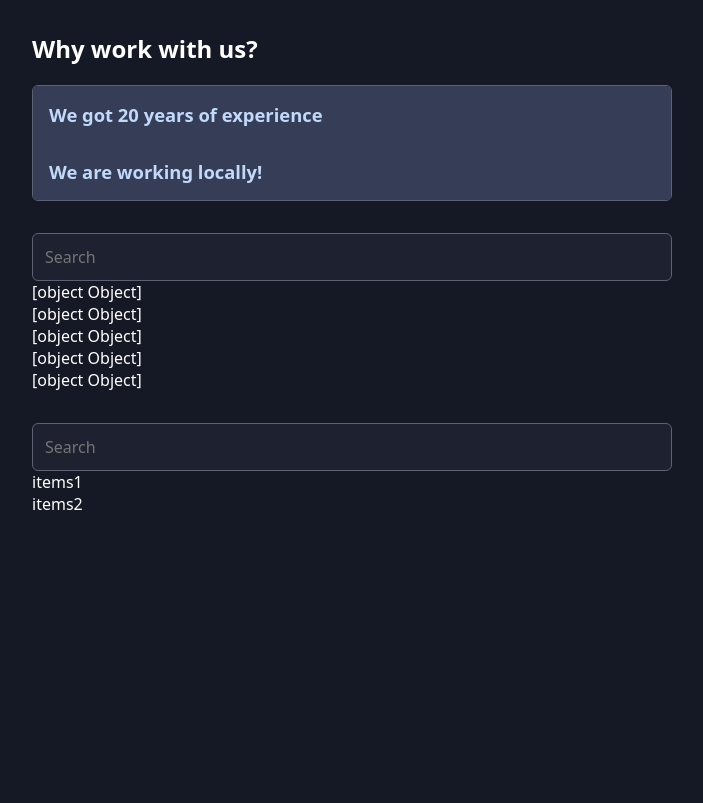
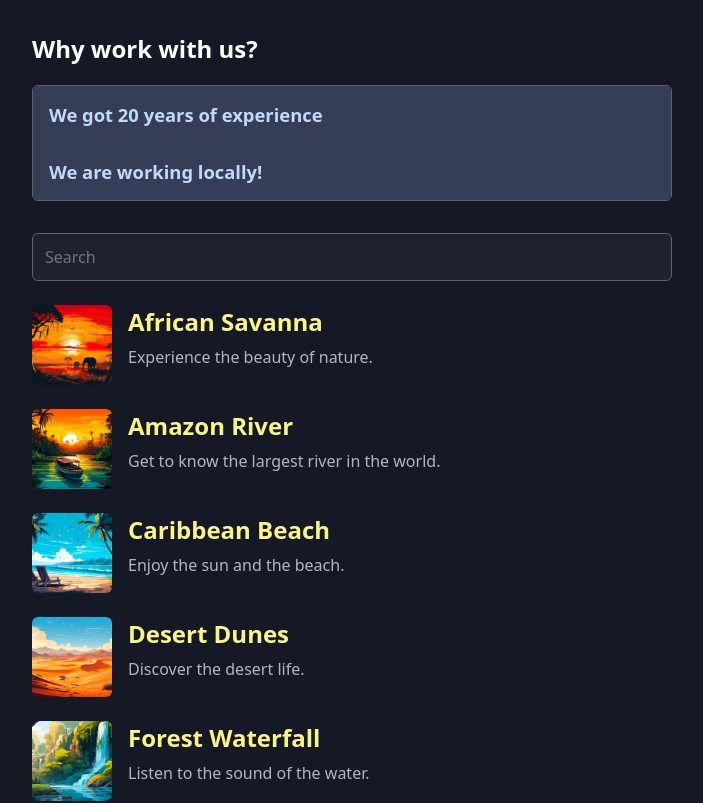
Before and after one commit to iffi47/react-compundCompnents, a React (Vite) app: page / in a window 1280 px wide. Shown: the top 803 px of the page, without its empty margins (288-991 px from the left). Built offline with nearby package versions, Linux system fonts and the light colour scheme.

Commit message:
Add Place component and update SearchableList to render items with Place; refactor App structure

```diff
--- a/src/App.jsx
+++ b/src/App.jsx
@@ -1,4 +1,5 @@
 import Accordion from "./components/Accordion/Accordion";
+import Place from "./components/Places/Places";
 import SearchableList from "./components/SearchableList/SearchableList";
 // import AccordionItem from "./components/Accordion/AccordionItem";
 import PLACES from "./Places";
@@ -36,8 +37,12 @@ function App() {
           </Accordion>
         </section>
         <section>
-          <SearchableList items={PLACES} />
-          <SearchableList items={['items1', 'items2']} />
+          <SearchableList items={PLACES} >
+            {(item) => <Place item={item} />}
+          </SearchableList>
+          <SearchableList items={['items1', 'items2']}>
+            {(item) => <Place item={item} />}
+          </SearchableList>
         </section>
       </main>
     </>
--- a/src/components/SearchableList/SearchableList.jsx
+++ b/src/components/SearchableList/SearchableList.jsx
@@ -1,6 +1,6 @@
 import { useState } from "react"
 
-export default function SearchableList({items}) {
+export default function SearchableList({ items, children }) {
   const [searchTerm, setSearchTerm] = useState("");
   const searchResults = items.filter(item => JSON.stringify(item).toLowerCase().includes(searchTerm.toLowerCase()))
   function handleChange(event) {
@@ -12,7 +12,7 @@ export default function SearchableList({items}) {
         <input type="search" placeholder="Search" onChange={handleChange} />
         <ul>
           {searchResults.map((item, index) =>(
-            <li key={index}>{item.toString()}</li>
+            <li key={index}>{children(item)}</li>
           ))}
         </ul>
       </div>
```
Also changed, not shown: src/components/Places/Places.jsx (renamed from src/components/Places/Places.tsx).
